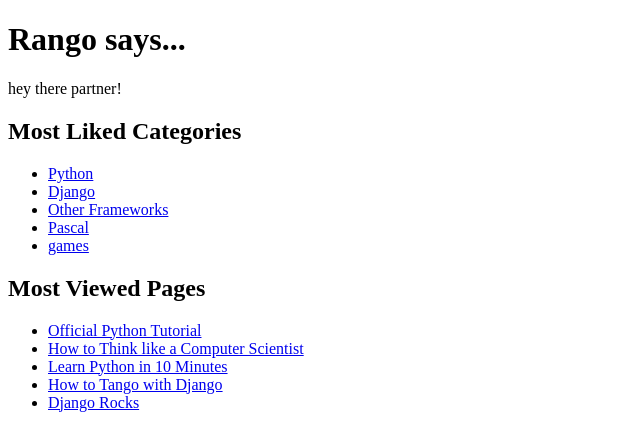
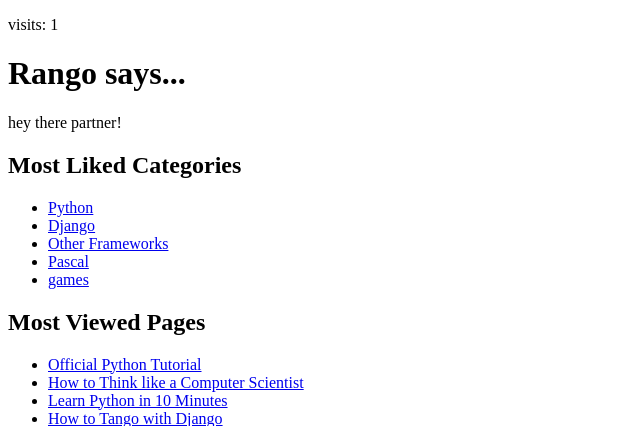
Before and after one commit to IacovosKelepeniotis/tango_with_django_project, a Django app: page /rango/ in a window 1280 px wide. Shown: the top 426 px of the page, without its empty margins (0-640 px from the left). Run offline with Django 3.2, Linux system fonts and the light colour scheme; data comes from the database, SQL or seed files in the repository; both versions use the stored data as it was after the commit.

Commit message:
Chapter 10 completed

```diff
--- a/rango/views.py
+++ b/rango/views.py
@@ -1,3 +1,5 @@
+from datetime import datetime
+
 from django.contrib.auth.decorators import login_required
 from django.shortcuts import render
 from django.http import HttpResponse
@@ -10,6 +12,7 @@
 from django.http import HttpResponseRedirect, HttpResponse
 from django.core.urlresolvers import reverse
 from django.contrib.auth import logout
+
 
 @login_required
 def add_category(request):
@@ -36,6 +39,7 @@
     # Will handle the bad form, new form, or no form supplied cases.
     # # Render the form with error messages (if any).
     return render(request, 'rango/add_category.html', {'form': form})
+
 
 @login_required
 def show_category(request, category_name_slug):
@@ -90,6 +94,7 @@
 
 
 def index(request):
+    request.session.set_test_cookie()
     # Query the database for a list of ALL categories currently stored.
     # Order the categories by no. likes in descending order.
     # Retrieve the top 5 only - or all if less than 5.
@@ -98,14 +103,26 @@
     category_list = Category.objects.order_by('-likes')[:5]
     page_list = Page.objects.order_by('-views')[:5]
     context_dict = {'categories': category_list, 'pages': page_list, }
-    # Render the response and send it back!
-    return render(request, 'rango/index.html', context_dict)
+
+    # Call the helper function to handle the cookies
+    visitor_cookie_handler(request)
+    context_dict['visits'] = request.session['visits']
+
+    # Obtain our Response object early so we can add cookie information.
+    response = render(request, 'rango/index.html', context_dict)
+    # Return response back to the user, updating any cookies that need changed.
+
+    return response
 
 
 def about(request):
+    if request.session.test_cookie_worked():
+        print("TEST COOKIE WORKED!")
+        request.session.delete_test_cookie()
     # Construct a dictionary to pass to the template engine as its context.
     # Note the key boldmessage is the same as {{ boldmessage }} in the template!
-    context_dict = {}
+    visitor_cookie_handler(request)
+    context_dict = {'visits': request.session['visits']}
 
     # Return a rendered response to send to the client.
     # We make use of the shortcut function to make our lives easier.
@@ -220,8 +237,7 @@
 @login_required
 def restricted(request):
     # return HttpResponse("Since you're logged in, you can see this text!")
-    return render(request,'rango/restricted.html',{})
-
+    return render(request, 'rango/restricted.html', {})
 
 
 @login_required
@@ -230,3 +246,33 @@
     logout(request)
     # Take the user back to the homepage
     return HttpResponseRedirect(reverse('index'))
+
+
+# A helper method
+def get_server_side_cookie(request, cookie, default_val=None):
+    val = request.session.get(cookie)
+    if not val:
+        val = default_val
+    return val
+
+
+def visitor_cookie_handler(request):
+    # Get the number of visits to the site.
+    # We use the COOKIES.get() function to obtain the visits cookie.
+    # If the cookie exists, the value returned is casted to an integer.
+    # If the cookie doesn't exist, then the default value of 1 is used.
+    visits = int(request.COOKIES.get('visits', '1'))
+
+    last_visit_cookie = request.COOKIES.get('last_visit', str(datetime.now()))
+    last_visit_time = datetime.strptime(last_visit_cookie[:-7], '%Y-%m-%d %H:%M:%S')
+
+    # If it's been more than a day since the last visit...
+    if (datetime.now() - last_visit_time).days > 0:
+        visits += 1
+        # Update the last visit cookie now that we have updated the count
+        request.session['last_visit'] = str(datetime.now())
+    else:
+        # Set the last visit cookie
+        request.session['last_visit'] = last_visit_cookie
+    # Update/Set the visits cookie
+    request.session['visits'] = visits
--- a/tango_with_django_project/settings.py
+++ b/tango_with_django_project/settings.py
@@ -28,6 +28,11 @@
 DEBUG = True
 
 LOGIN_URL = '/rango/login/'
+
+
+
+
+
 
 ALLOWED_HOSTS = []
 
--- a/templates/rango/about.html
+++ b/templates/rango/about.html
@@ -8,7 +8,7 @@
 {% block body_block %}
     <h1>About page says...</h1>
     <div>
-
+    <p>visits: {{ visits }}</p>
     This tutorial has been put together by Iacovos. <br />
 			<strong>{{ boldmessage }}</strong><br />
     </div>
--- a/templates/rango/index.html
+++ b/templates/rango/index.html
@@ -6,6 +6,7 @@
 {% endblock %}
 
 {% block body_block %}
+    <p>visits: {{ visits }}</p>
     <h1>Rango says...</h1>
     <div>
     {% if user.is_authenticated %}
```
Also changed, not shown: db.sqlite3.
